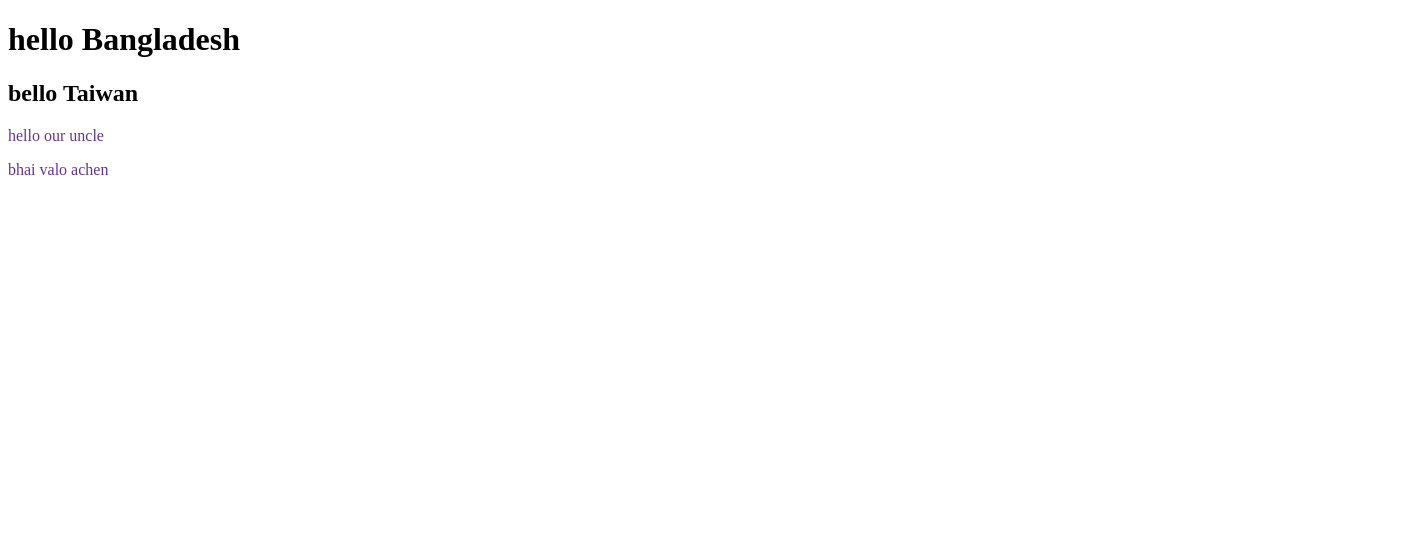
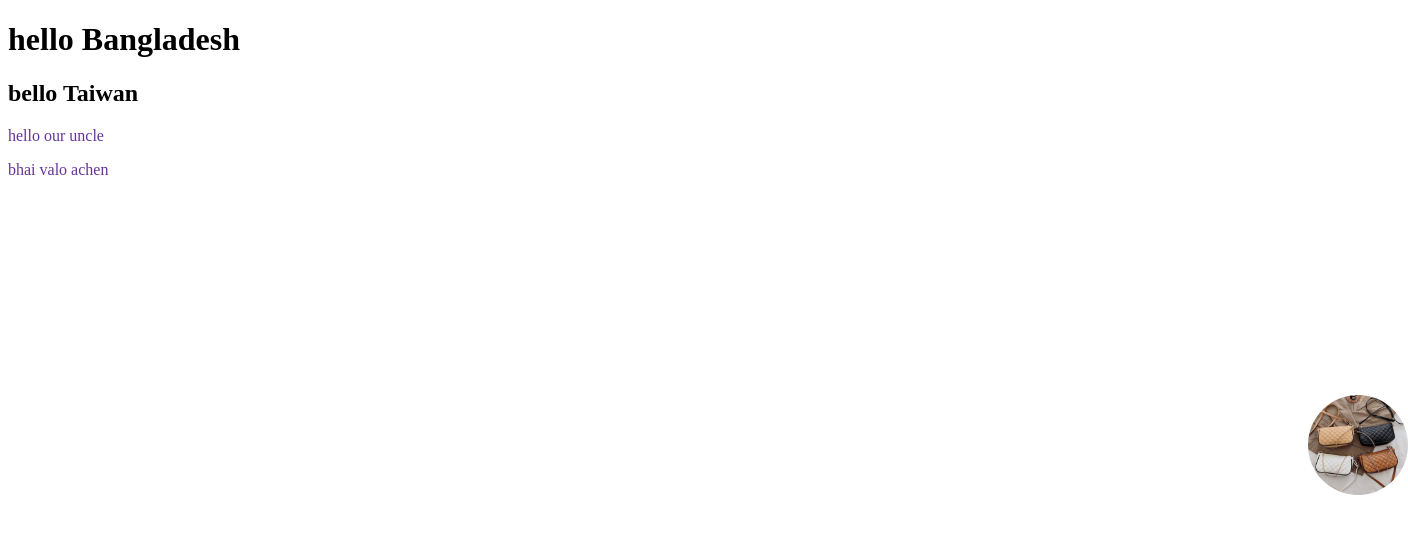
Before and after one commit to 1997-Noman/my-second-repo, a plain HTML site: page index.html in a window 1280 px wide. Shown: the whole page, 1408 px wide, since content can reach past the window. Drawn offline with Linux system fonts and the light colour scheme.

Commit message:
image added

```diff
--- a/index.html
+++ b/index.html
@@ -11,6 +11,7 @@
     <h2> bello Taiwan</h2>
     <p>hello our uncle</p>
     <p>bhai valo achen</p>
+    <img id="happy" src="IMG_4587.jpeg" alt="">
 
 </body>
 </html>
--- a/style.css
+++ b/style.css
@@ -1,3 +1,17 @@
 p{
     color: rebeccapurple;
 }
+img{
+    width: 100px;
+    height: 100px;
+    border-radius: 100px;
+    border-left: 50px;
+    display: inline-block;
+
+}
+#happy{
+    border: rebeccapurple;
+
+    margin-left: 1300px;
+    margin-top: 200px;
+}
```
Also changed, not shown: IMG_4587.jpeg (added), IMG_4591.jpeg (added).
